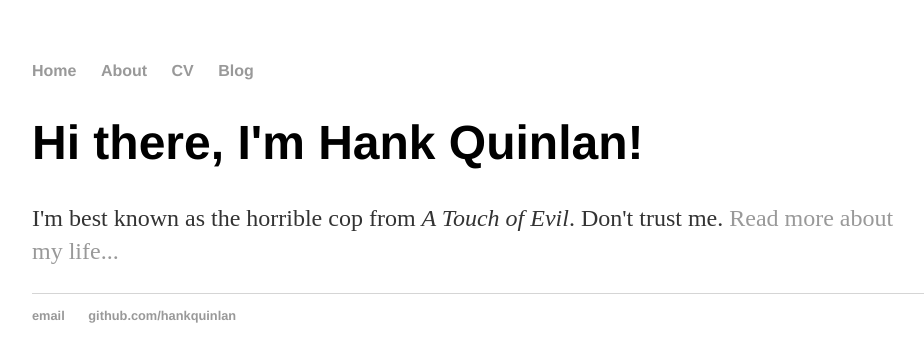
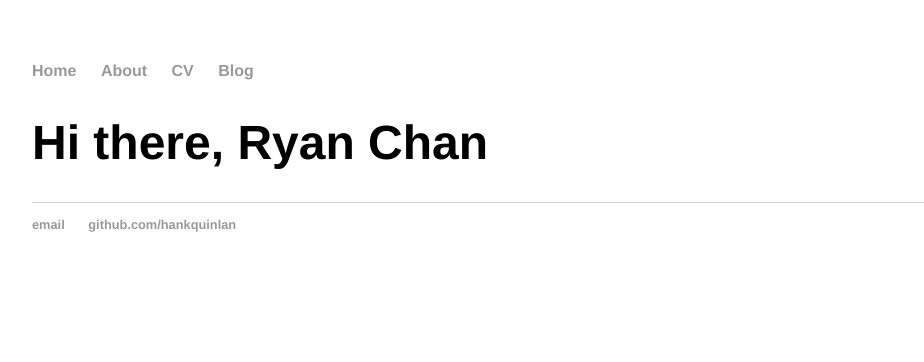
Before and after one commit to ryanchankh/ryanchankh.github.io, a Jekyll site: the page built from index.html, in a window 1280 px wide. Shown: the top 362 px of the page, without its empty margins (160-1084 px from the left). Built offline with Jekyll 4.4.1, drawn with Linux system fonts in a browser that asks for light colours.

Commit message:
update front page

```diff
--- a/index.html
+++ b/index.html
@@ -1,9 +1,8 @@
 ---
 layout: default
-title: Hank Quinlan, Horrible Cop
+title: Ryan Chan
 ---
 
 		<div class="blurb">
-			<h1>Hi there, I'm Hank Quinlan!</h1>
-			<p>I'm best known as the horrible cop from <em>A Touch of Evil</em>. Don't trust me. <a href="/about">Read more about my life...</a></p>
+			<h1>Hi there, Ryan Chan <h1>
 		</div>
```
